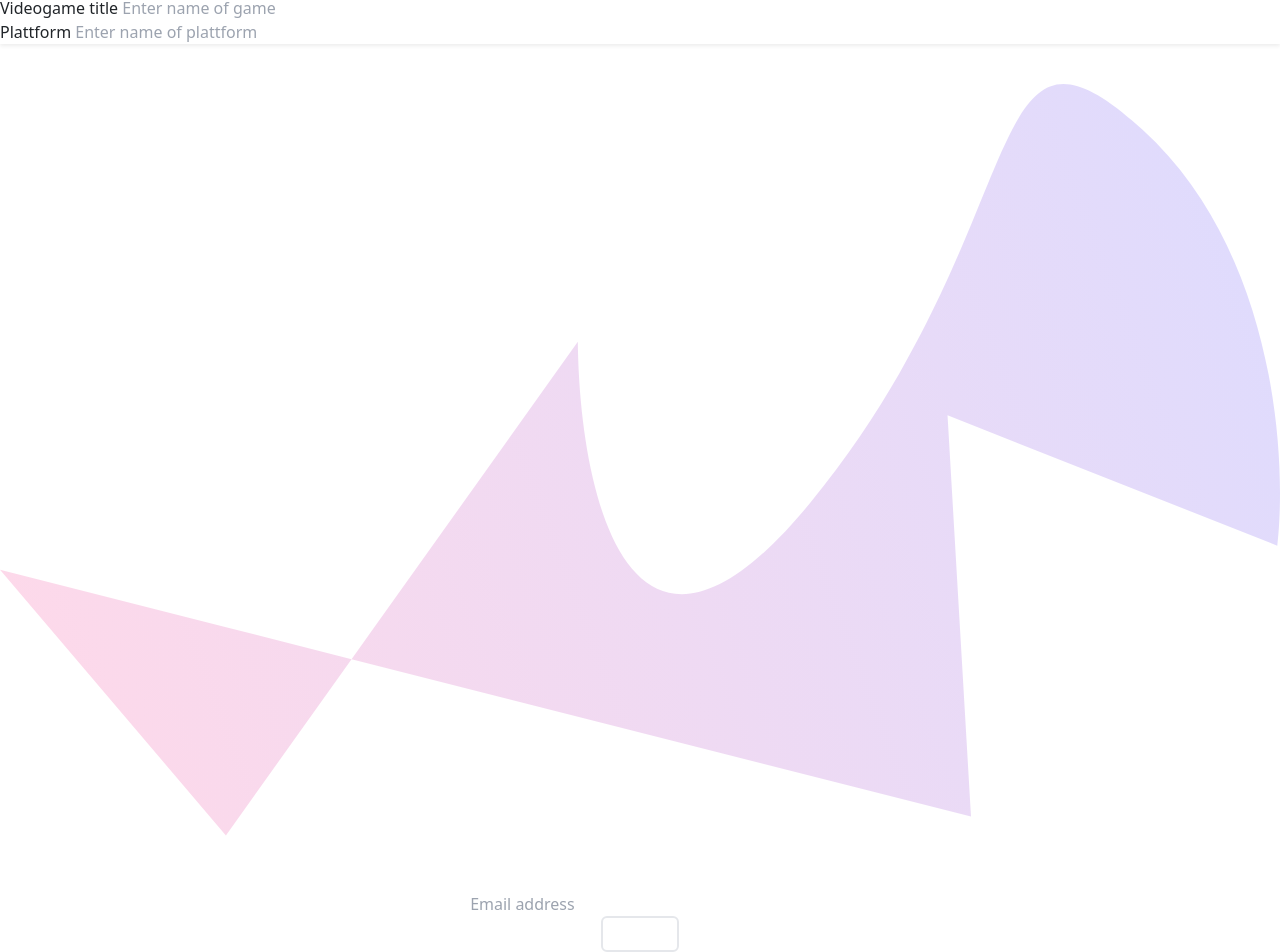
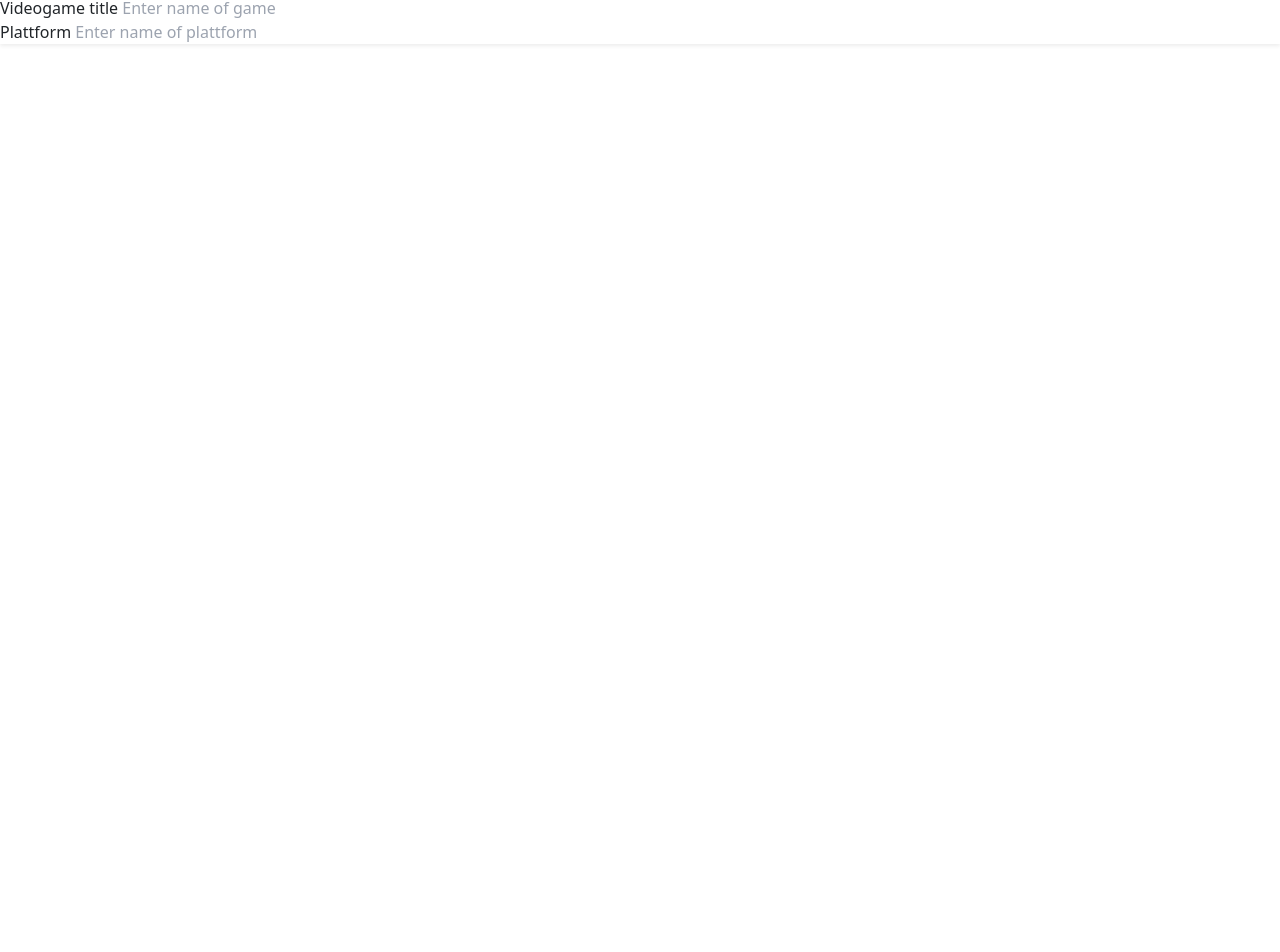
Before and after one commit to zadu009/zadus-gameprice-engine, a SvelteKit app: page /engine in a window 1280 px wide. Shown: the part 1151-2103 px from the top of the page. After the commit the page ends 1363 px from the top, so only its background shows below. Built offline with nearby package versions, Linux system fonts and the light colour scheme.

Commit message:
Footer redesing

```diff
--- a/src/app.html
+++ b/src/app.html
@@ -8,7 +8,7 @@
 		<script src="https://cdn.jsdelivr.net/npm/bootstrap@5.3.0-alpha1/dist/js/bootstrap.bundle.min.js" integrity="sha384-w76AqPfDkMBDXo30jS1Sgez6pr3x5MlQ1ZAGC+nuZB+EYdgRZgiwxhTBTkF7CXvN" crossorigin="anonymous"></script>
 		%sveltekit.head%
 	</head>
-	<body data-sveltekit-preload-data="hover">
+	<body data-sveltekit-preload-data="hover" class="bg-gray-900">
 		<div style="display: contents">%sveltekit.body%</div>
 	</body>
 </html>
--- a/src/routes/+page.svelte
+++ b/src/routes/+page.svelte
@@ -64,7 +64,7 @@
 					/>
 				</h2>
 				<p class="mt-4 text-lg leading-8 text-gray-300 font-mono">
-					You want to know how much your game is worth? You've comet to the right place!
+					You want to know how much your game is worth? You've come to the right place!
                     Zadu's Game-Engine will give you the average cost of your games.
 				</p>
 				<div class="mt-6 flex max-w-md gap-x-4">
--- a/src/routes/Footer.svelte
+++ b/src/routes/Footer.svelte
@@ -1,3 +1,5 @@
+<div class="bottom-0 w-full pt-8">
+	<footer class="bg-gray-900">
 		<footer class="bg-gray-900 pt-2 text-center text-white">
 			<div class="container min-h-full">
 				<div class="mb-6 flex justify-center">
@@ -118,41 +120,25 @@
 					</a>
 				</div>
 
-		<div>
-			<form action="">
-				<div class="gird-cols-1 grid items-center justify-center gap-4 md:grid-cols-3">
-					<div class="md:ml-auto md:mb-6">
-						<p class="">
-							<strong>Sign up for our newsletter</strong>
-						</p>
-					</div>
-
-					<div class="relative md:mb-6" data-te-input-wrapper-init>
-						<input
-							type="text"
-							class="peer block min-h-[auto] w-full rounded border-0 bg-transparent py-[0.32rem] px-3 leading-[1.6] text-neutral-200 outline-none transition-all duration-200 ease-linear focus:placeholder:opacity-100 data-[te-input-state-active]:placeholder:opacity-100 motion-reduce:transition-none dark:text-neutral-200 dark:placeholder:text-neutral-200 [&:not([data-te-input-placeholder-active])]:placeholder:opacity-0"
-							id="exampleFormControlInput1"
-							placeholder="Email address"
-						/>
-						<label
-							for="exampleFormControlInput1"
-							class="pointer-events-none absolute top-0 left-3 mb-0 max-w-[90%] origin-[0_0] truncate pt-[0.37rem] leading-[1.6] text-neutral-200 transition-all duration-200 ease-out peer-focus:-translate-y-[0.9rem] peer-focus:scale-[0.8] peer-focus:text-neutral-200 peer-data-[te-input-state-active]:-translate-y-[0.9rem] peer-data-[te-input-state-active]:scale-[0.8] motion-reduce:transition-none dark:text-neutral-200 dark:peer-focus:text-neutral-200"
-							>Email address
-						</label>
-					</div>
-
-					<div class="mb-6 md:mr-auto">
-						<button
-							type="submit"
-							class="inline-block rounded border-2 border-neutral-50 px-6 pt-2 pb-[6px] text-xs font-medium uppercase leading-normal text-neutral-50 transition duration-150 ease-in-out hover:border-neutral-100 hover:bg-neutral-500 hover:bg-opacity-10 hover:text-neutral-100 focus:border-neutral-100 focus:text-neutral-100 focus:outline-none focus:ring-0 active:border-neutral-200 active:text-neutral-200 dark:hover:bg-neutral-100 dark:hover:bg-opacity-10"
-							data-te-ripple-init
-							data-te-ripple-color="light"
+				<div class="mb-6 flex justify-center">
+					<ul
+						class="flex pb-6 font-medium text-gray-500 dark:text-gray-400"
 					>
-							Subscribe
-						</button>
-					</div>
-				</div>
-			</form>
+						<li>
+							<a href="#" class="mr-4 hover:underline md:mr-6 ">About</a>
+						</li>
+						<li>
+							<a href="#" class="mr-4 hover:underline md:mr-6">Privacy Policy</a>
+						</li>
+						<li>
+							<a href="#" class="mr-4 hover:underline md:mr-6">Licensing</a>
+						</li>
+						<li>
+							<a href="#" class="hover:underline">Contact</a>
+						</li>
+					</ul>
 				</div>
 			</div>
 		</footer>
+	</footer>
+</div>
--- a/src/routes/Navbar.svelte
+++ b/src/routes/Navbar.svelte
@@ -11,7 +11,7 @@
 </script>
 
 <nav class="bg-gray-900">
-	<div class="mx-auto max-w-7xl px-2 sm:px-6 lg:px-8">
+	<div class="mx-auto lg:px-8">
 		<div class="relative flex h-16 items-center justify-between">
 			<div class="absolute inset-y-0 left-0 flex items-center sm:hidden">
 				<!-- Mobile menu button-->
--- a/src/routes/engine/+page.svelte
+++ b/src/routes/engine/+page.svelte
@@ -1,7 +1,7 @@
 <script>
 	import '../../app.css';
 	import { fly } from 'svelte/transition';
-    import Navbar from '../Navbar.svelte';
+	import Navbar from '../Navbar.svelte';
 	import Footer from '../Footer.svelte';
 	let name = '';
 	let platform = '';
@@ -51,10 +51,10 @@
 	}
 </script>
 
-<Navbar/>
+<Navbar />
 
 <div
-	class="flex min-h-full items-center justify-center relative isolate overflow-hidden bg-gray-900 py-16"
+	class="flex min-h-full items-center justify-center relative isolate overflow-hidden  bg-gray-900 py-16"
 >
 	<div class="mx-auto max-w-7xl px-6 lg:px-8">
 		<div class="mx-auto grid max-w-2xl grid-cols-1 gap-y-16 gap-x-8 lg:max-w-none">
@@ -73,8 +73,9 @@
 					</h2>
 					<p class="mt-2 text-center text-sm text-gray-600">
 						You have a games collection?
-						<a href="signin" class="font-medium text-indigo-600 hover:text-indigo-500">Sign in</a> and get a gamevalue for your whole collection!
-					  </p>
+						<a href="signin" class="font-medium text-indigo-600 hover:text-indigo-500">Sign in</a> and
+						get a gamevalue for your whole collection!
+					</p>
 				</div>
 				<form class="mt-8 space-y-6" action="#">
 					<input type="hidden" name="remember" value="true" />
@@ -119,30 +120,7 @@
 			</div>
 		</div>
 	</div>
-	<svg
-		class="absolute top-0 left-1/2 -z-10 h-[42.375rem] -translate-x-1/2 blur-3xl xl:-top-6"
-		viewBox="0 0 1155 678"
-		fill="none"
-	>
-		<path
-			fill="url(#09dbde42-e95c-4b47-a4d6-0c523c2fca9a)"
-			fill-opacity=".3"
-			d="M317.219 518.975L203.852 678 0 438.341l317.219 80.634 204.172-286.402c1.307 132.337 45.083 346.658 209.733 145.248C936.936 126.058 882.053-94.234 1031.02 41.331c119.18 108.451 130.68 295.337 121.53 375.223L855 299l21.173 362.054-558.954-142.079z"
-		/>
-		<defs>
-			<linearGradient
-				id="09dbde42-e95c-4b47-a4d6-0c523c2fca9a"
-				x1="1155.49"
-				x2="-78.208"
-				y1=".177"
-				y2="474.645"
-				gradientUnits="userSpaceOnUse"
-			>
-				<stop stop-color="#9089FC" />
-				<stop offset="1" stop-color="#FF80B5" />
-			</linearGradient>
-		</defs>
-	</svg>
+
 </div>
 
 <svelte:window on:scroll={updateY} bind:scrollY={y} />
@@ -177,14 +155,13 @@
 			</svg>
 
 			<div class="flex-1 space-y-6 py-1">
-				<h2 class="text-center text-2xl font-bold tracking-tight text-gray-900">
+				<h2 class="text-center text-2xl font-bold tracking-tight text-gray-400">
 					{averagePrice}
 				</h2>
 			</div>
 		</div>
 	</div>
 
-	<div class="bg-white">
 		<div class="mx-auto max-w-2xl py-16 px-4 sm:py-24 sm:px-6 lg:max-w-7xl lg:px-8">
 			<h2 class="sr-only">Products</h2>
 			<div
@@ -193,7 +170,7 @@
 				{#each gamedata as data}
 					<a href={data.url} class="group">
 						<div
-							class="aspect-w-1 aspect-h-1 w-full overflow-hidden rounded-lg bg-gray-200 xl:aspect-w-7 xl:aspect-h-8"
+							class="aspect-w-1 aspect-h-1 w-full overflow-hidden rounded-lg bg-gray-800 xl:aspect-w-7 xl:aspect-h-8"
 						>
 							<img
 								src={data.imageUrl}
@@ -201,13 +178,12 @@
 								class="object-contain h-48 w-96 object-center group-hover:opacity-75"
 							/>
 						</div>
-						<h3 class="mt-4 text-sm text-gray-700">{name}</h3>
-						<p class="mt-1 text-lg font-medium text-gray-900">{data.price}</p>
+						<h3 class="mt-4 text-sm text-gray-400">{name}</h3>
+						<p class="mt-1 text-lg font-medium text-gray-400">{data.price}</p>
 					</a>
 				{/each}
 			</div>
 		</div>
-	</div>
 {/if}
 
-<Footer/>
+	<Footer />
```
Also changed, not shown: src/routes/mygames/+page.svelte (+5 -30 lines), src/routes/signin/+page.svelte (+13 -26 lines), src/routes/signup/+page.svelte (+1 -26 lines). Lines whose indentation alone changed are shown as unchanged.
